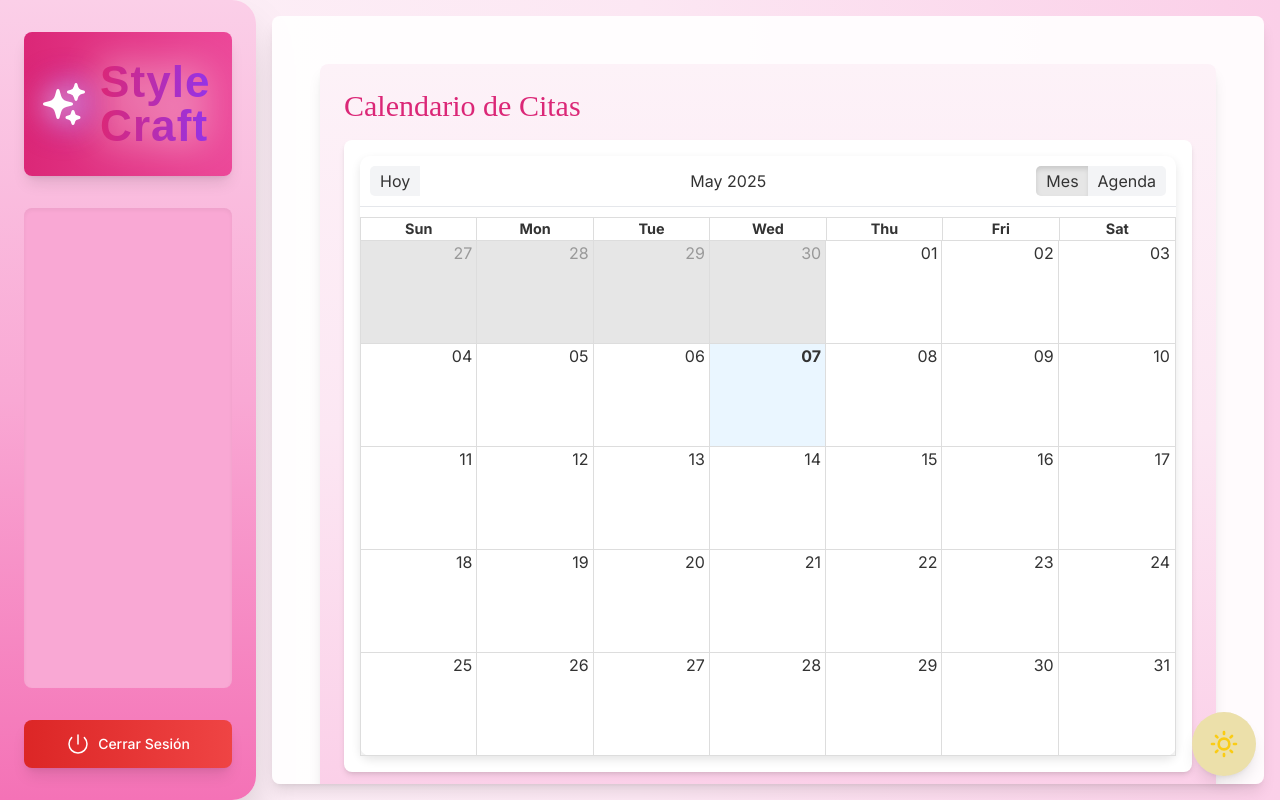
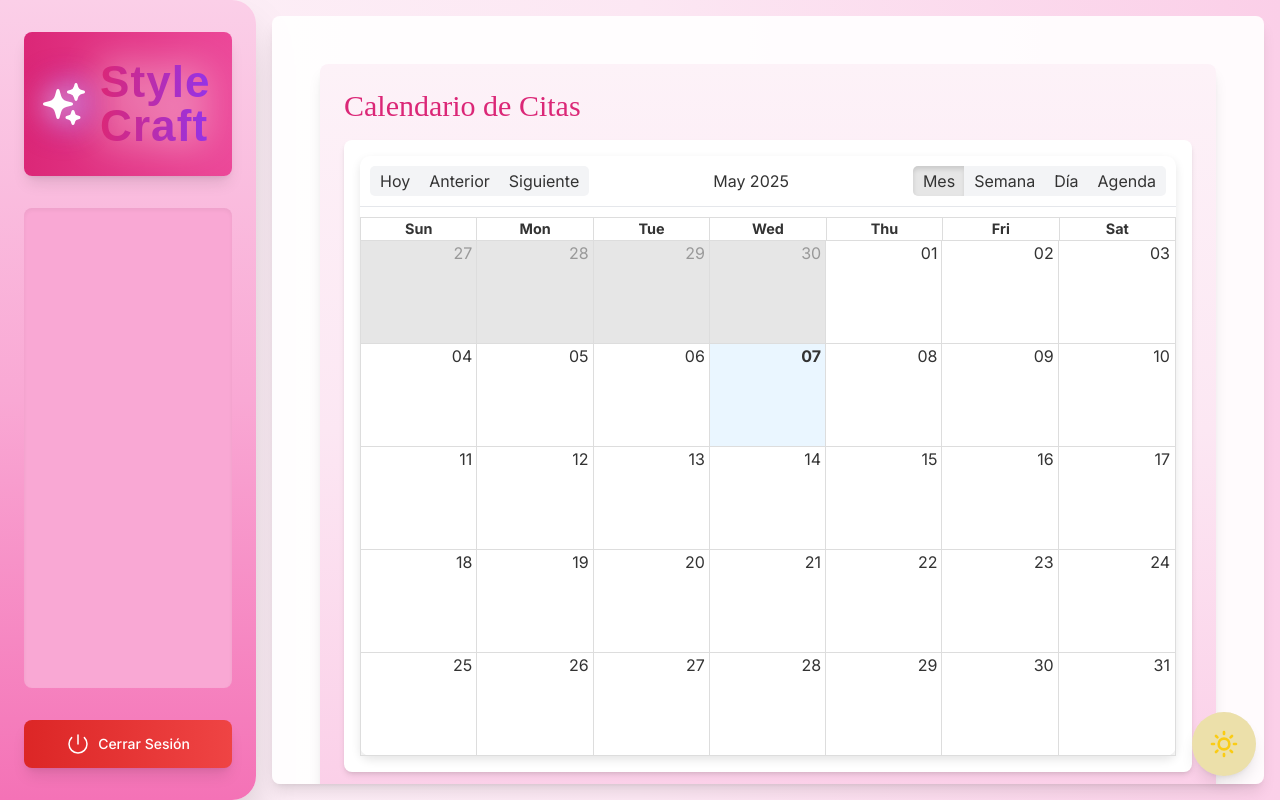
Before and after one commit to Alejandro-Meren/ProyectoNext, a Next.js app: page /dashboard/calendar in a window 1280 px wide. Built offline with nearby package versions, Linux system fonts and the light colour scheme; no server answers; the database is empty; a web font is replaced by a local one.

Commit message:
Botones mes anterior y siguiente v10

```diff
--- a/app/dashboard/calendar/calendar.css
+++ b/app/dashboard/calendar/calendar.css
@@ -58,11 +58,7 @@
     background-color: #8b5cf6; /* Color de eventos en modo oscuro */
   }
 
-  /* Ocultar botones de Semana y Día */
-  .rbc-btn-group button:nth-child(2), /* Botón de Semana */
-  .rbc-btn-group button:nth-child(3) { /* Botón de Día */
-    display: none;
-  }
+
 
   /* Responsividad */
   @media (max-width: 768px) {
```
